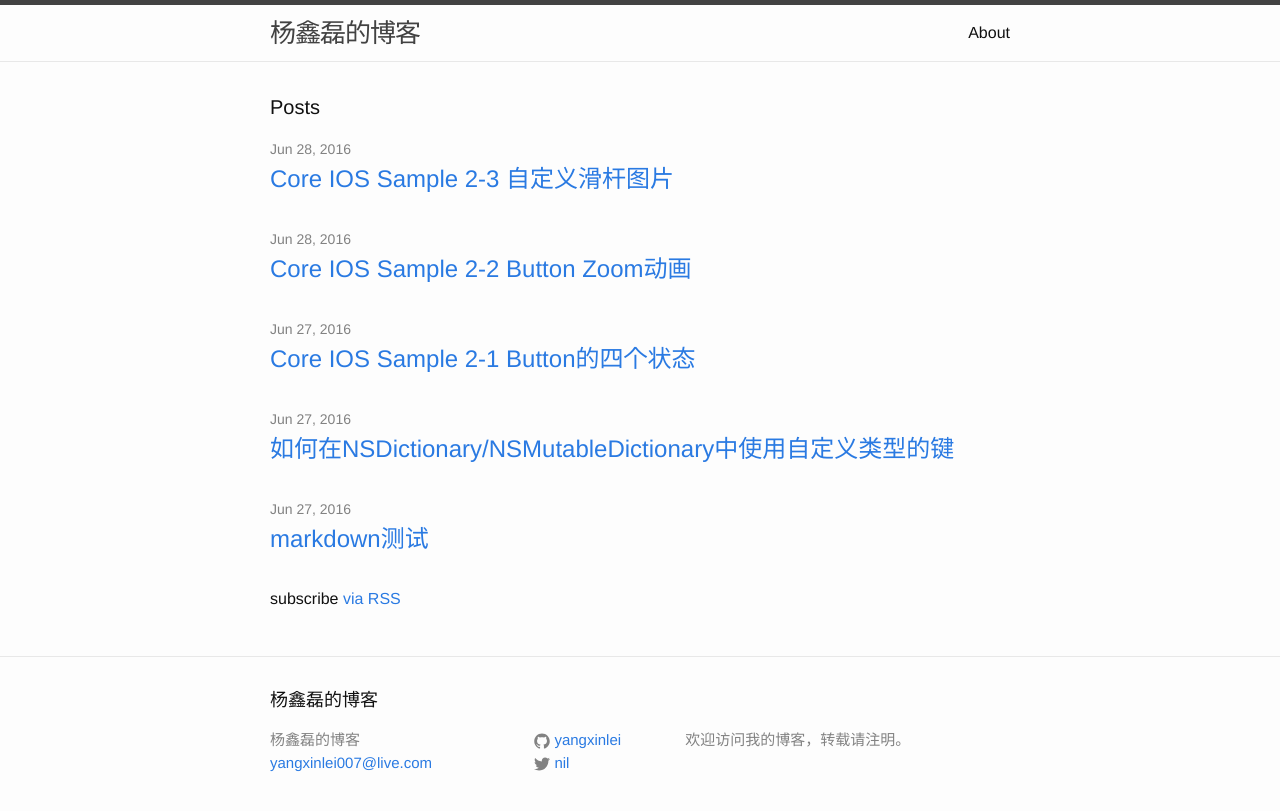
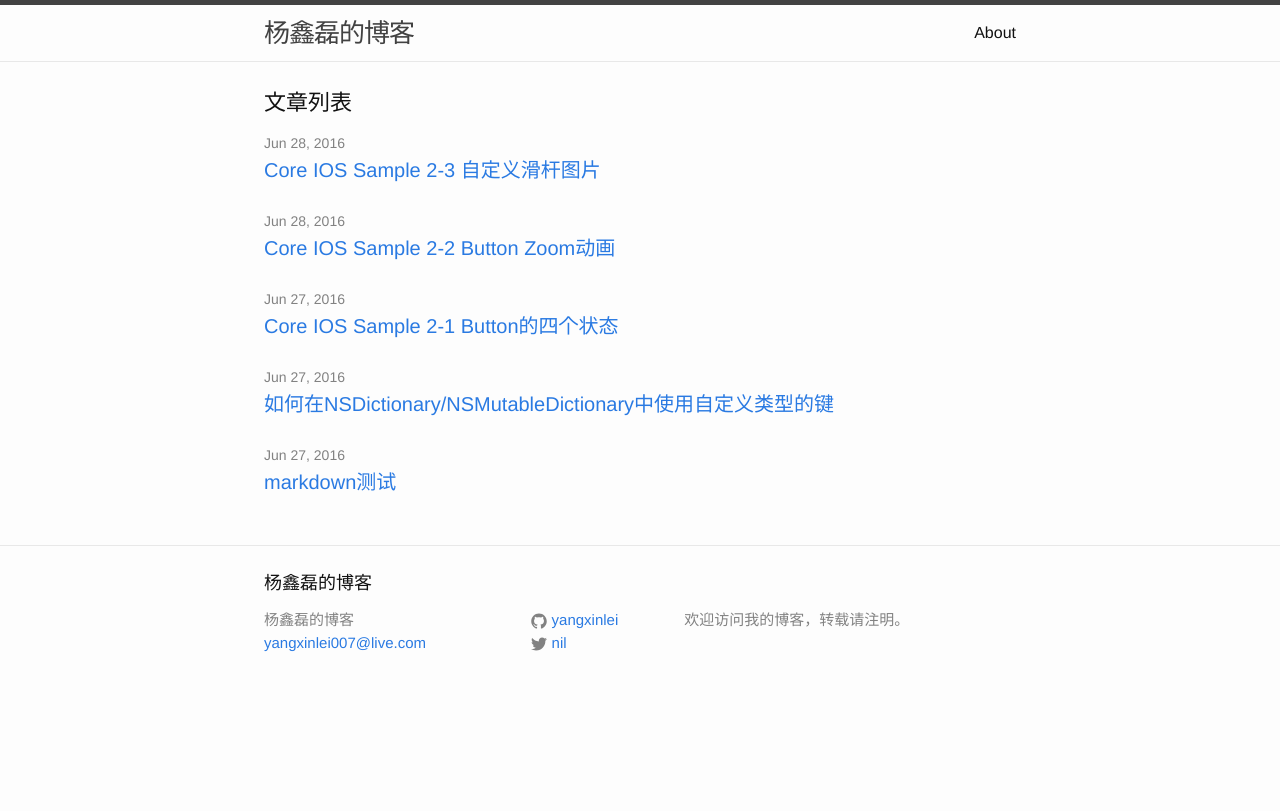
Before and after one commit to YangXinlei/yangxinlei.github.io, a Jekyll site: the page built from index.html, in a window 1280 px wide. Shown: the top 811 px of the page. Built offline with Jekyll 4.4.1, drawn with Linux system fonts in a browser that asks for light colours.

Commit message:
优化首页显示效果

```diff
--- a/_sass/_layout.scss
+++ b/_sass/_layout.scss
@@ -172,7 +172,7 @@
 }
 
 .page-heading {
-    font-size: 20px;
+    font-size: 22px;
 }
 
 .post-list {
@@ -191,7 +191,7 @@
 
 .post-link {
     display: block;
-    font-size: 24px;
+    font-size: 20px;
 }
 
 
@@ -204,7 +204,7 @@
 }
 
 .post-title {
-    font-size: 42px;
+    font-size: 32px;
     letter-spacing: -1px;
     line-height: 1;
 
--- a/css/main.scss
+++ b/css/main.scss
@@ -12,7 +12,7 @@
 $small-font-size:  $base-font-size * 0.875;
 $base-line-height: 1.5;
 
-$spacing-unit:     30px;
+$spacing-unit:     24px;
 
 $text-color:       #111;
 $background-color: #fdfdfd;
--- a/index.html
+++ b/index.html
@@ -4,7 +4,7 @@
 
 <div class="home">
 
-  <h1 class="page-heading">Posts</h1>
+  <h1 class="page-heading">文章列表</h1>
 
   <ul class="post-list">
     {% for post in site.posts %}
@@ -18,6 +18,4 @@
     {% endfor %}
   </ul>
 
-  <p class="rss-subscribe">subscribe <a href="{{ "/feed.xml" | prepend: site.baseurl }}">via RSS</a></p>
-
 </div>
```
